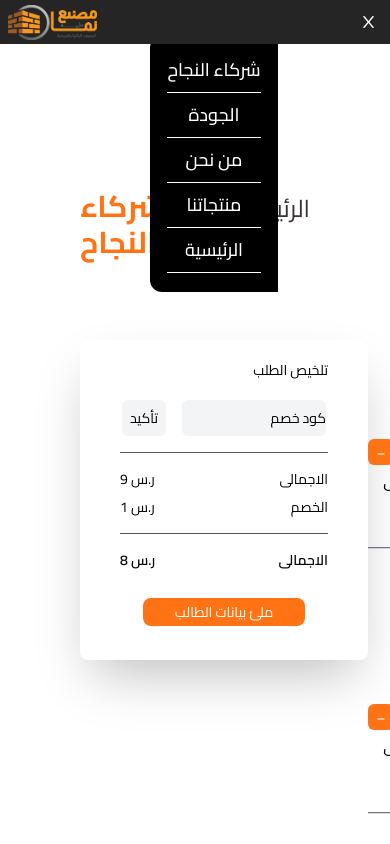
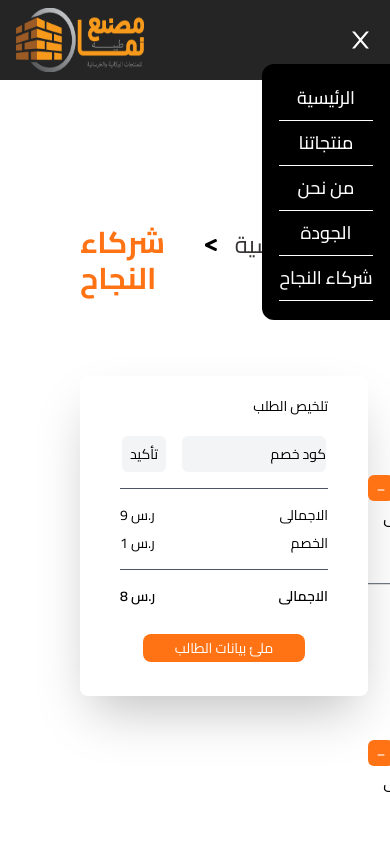
Before and after one commit to abdallamfathy/nama-project, a React (Vite) app: page /cart in a window 390 px wide. Both pictures are taken after a click on the icon 368 px from the left and 22 px from the top of the page. Shown: the top 844 px of the page. Built offline with nearby package versions, Linux system fonts and the light colour scheme.

Commit message:
edit navbar mob

```diff
--- a/src/components/Navbar.jsx
+++ b/src/components/Navbar.jsx
@@ -29,6 +29,13 @@ const Navbar = ({ textColor, socialDisplay }) => {
     { name: "من نحن", href: "/about", current: false },
     { name: "منتجاتنا", href: "/products", current: false },
     { name: "الرئيسية", href: "/", current: true },
+  ];
+  const navigationMob = [
+    { name: "الرئيسية", href: "/", current: true },
+    { name: "منتجاتنا", href: "/products", current: false },
+    { name: "من نحن", href: "/about", current: false },
+    { name: "الجودة", href: "/quality", current: false },
+    { name: "شركاء النجاح", href: "/partners", current: false },
   ];
   const [searchTerm, setSearchTerm] = useState("");
   const [search, setSearch] = useState(false);
@@ -69,6 +76,7 @@ const Navbar = ({ textColor, socialDisplay }) => {
               ))}
             </div>
 
+
             <div><img src={logo} alt="asd" className="relative  left-56 " /></div>
             </div>
           </nav>
@@ -76,7 +84,7 @@ const Navbar = ({ textColor, socialDisplay }) => {
         {/* {  show && <div className="fixed left-24 top-24 z-50 bg-white rounded-2xl"><Chat/></div>}  */}
         <div className="max-sm:hidden flex flex-col text-white 2xl:w-10 w-10 relative  left-24   h-  z-50 ">
                 <div className="fixed left-16 top-8 2xl:top-12 "><img src={downar} alt="downar" /></div>
-               <div className="fixed  top-6 2xl:top-9"> <FaGlobe className="2xl:w-[33.33px] 2xl:h-[33.33px] w-[25px] h-[25px]  fixed " />
+              <div className="fixed  top-6 2xl:top-9"> <FaGlobe className="2xl:w-[33.33px] 2xl:h-[33.33px] w-[25px] h-[25px]  fixed " />
                 <Link to="/cart" className='mt-1 w-6 2xl:w-14 2xl:h-12 h-6 ml-10 fixed hidden'><img src={cart} alt="cart"/></Link></div>
               <div className={`gap-y-8 flex flex-col ${socialDisplay} absolute top-36 2xl:top-48`}>
                 <a href="https://www.facebook.com/profile.php?id=100086364507234" target="_blank">
@@ -101,21 +109,21 @@ const Navbar = ({ textColor, socialDisplay }) => {
             </div>
 
             <div className="md:hidden">
-            <div className="bg-[#252525] h-11  z-50 sticky w-full ">
-            <div className="flex justify-between h-full  mx-2  items-center">
-              <div><img src={logo} alt="logo" className="w-[89px] h-[35px]" /></div>
-              {!show && <div><GiHamburgerMenu onClick={() => toggle()} className="text-white w-[27px] h-[18px] z-50"/></div>}
-              { show && <div><AiOutlineClose onClick={() => toggle()} className="text-white  w-[27px] h-[18px] z-50"/></div>}
+            <div className="bg-[#252525] h-20  z-50  w-full ">
+            <div className="flex justify-between h-full  mx-4  items-center">
+              <div><img src={logo} alt="logo" className="w-32 h-16" /></div>
+              {!show && <div><GiHamburgerMenu onClick={() => toggle()} className="text-white w-[27px] h-10 z-50"/></div>}
+              { show && <div><AiOutlineClose onClick={() => toggle()} className="text-white  w-[27px] h-10 z-50"/></div>}
             </div>
                 </div>
             {show &&
               <>
               {/* //make navbar for mobile here  */}
 
-              <div className="fixed top-9 right-28 w-32  h-64 rounded-l-xl bg-black text-white z-30">
+              <div className="absolute top-16 right-0 w-32 transition-all ease-out duration-300 h-64 rounded-l-xl bg-black text-white z-50">
                 <div className="flex  flex-col justify-center items-center  h-full">
                   <div className="flex flex-col gap-2 ">
-                    {navigation.map((item) => (
+                    {navigationMob.map((item) => (
                       <NavLink
                         key={item.name}
                         to={item.href}
```
